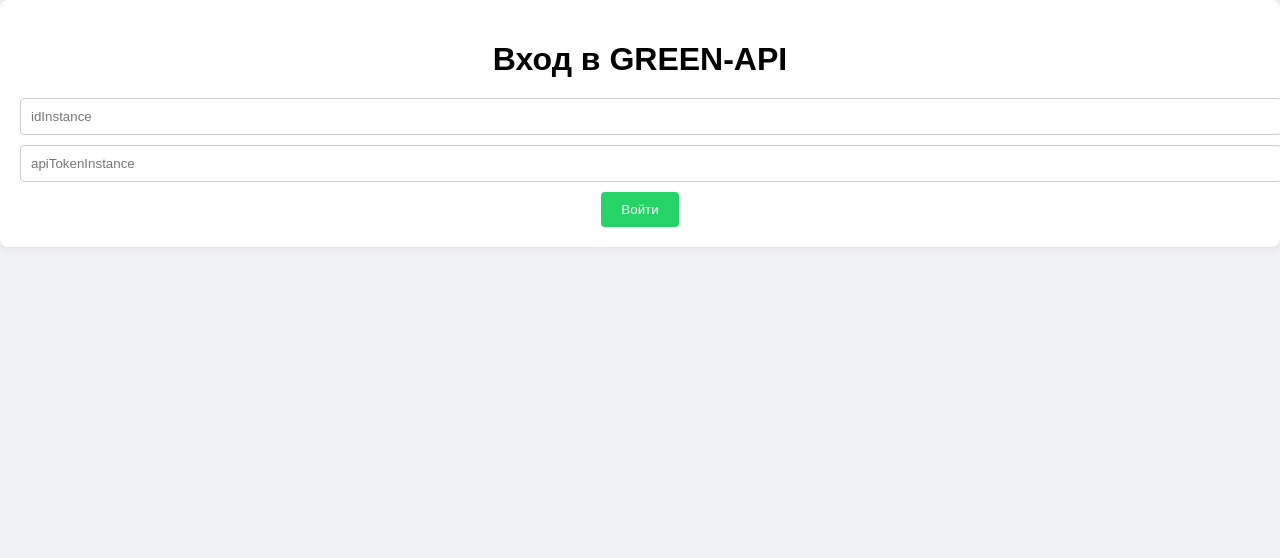
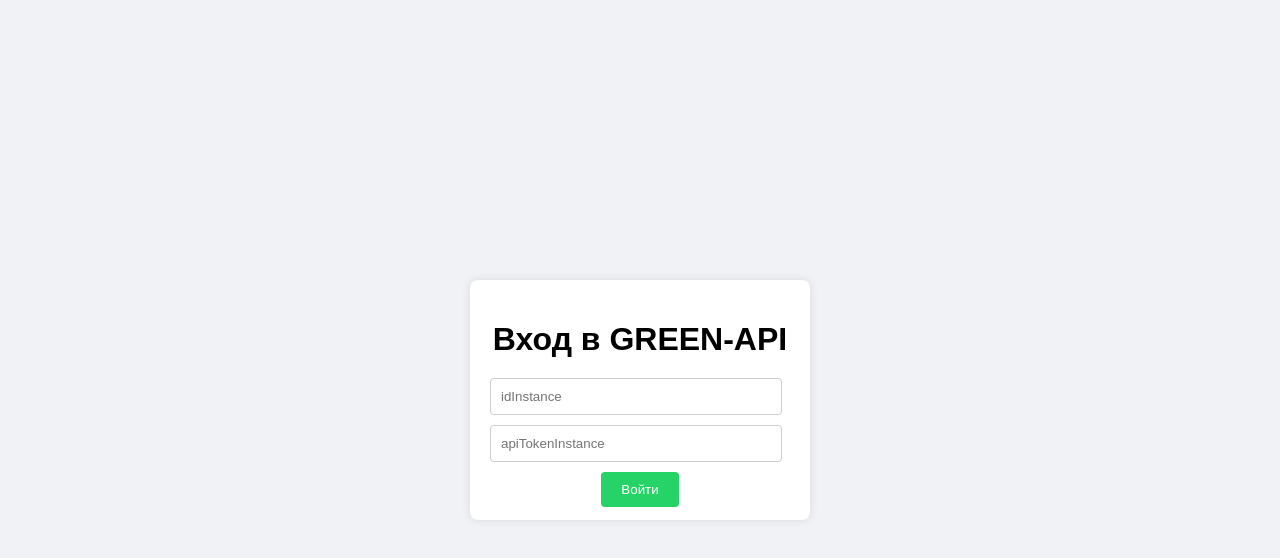
Before and after one commit to Aleksey-ally/WHATS-API, a React (Vite) app: page / in a window 1280 px wide. Shown: the top 558 px of the page. Built offline with nearby package versions, Linux system fonts and the light colour scheme.

Commit message:
refactor: change styles for form

```diff
--- a/src/components/Chat/Chat.tsx
+++ b/src/components/Chat/Chat.tsx
@@ -53,7 +53,7 @@
             .then((res) => {
                 addMessage(message, true, res.idMessage)
             })
-            .catch(e => setError('Ошибка отправки сообщения:'))
+            .catch(() => setError('Ошибка отправки сообщения:'))
     };
 
     const fetchData = async () => {
--- a/src/components/Login/Login.module.scss
+++ b/src/components/Login/Login.module.scss
@@ -1,4 +1,7 @@
 .login {
+  margin: 0 auto;
+  width: 300px;
+  height: 200px;
   background: #fff;
   padding: 20px;
   border-radius: 8px;
@@ -11,7 +14,7 @@
 
   input {
     display: block;
-    width: 100%;
+    width: 90%;
     padding: 10px;
     margin: 10px 0;
     border: 1px solid #ccc;
--- a/src/styles/global.scss
+++ b/src/styles/global.scss
@@ -1,4 +1,8 @@
 body {
+  display: flex;
+  justify-content: center;
+  align-items: center;
+  min-height: 100vh;
   margin: 0;
   font-family: Arial, sans-serif;
   background-color: #f0f2f5;
```
